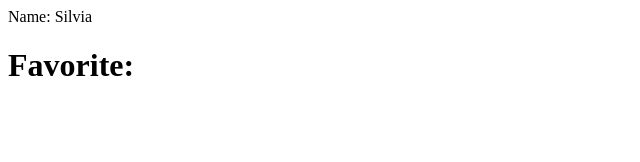
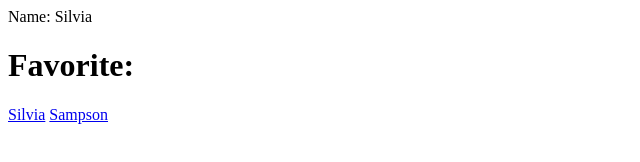
Before and after one commit to githubmave/Dev-express-server, a website: page silvia.html in a window 1280 px wide. Shown: the whole page, without its empty margins (0-640 px from the left). Drawn offline with Linux system fonts and the light colour scheme.

Commit message:
Update silvia.html

```diff
--- a/silvia.html
+++ b/silvia.html
@@ -5,6 +5,8 @@
 <body>
 <h> Name: Silvia</h>
 <h1>Favorite:</h1>
+  <a href='/profile/silvia'>Silvia</a>
+  <a href='/profile/sampson'>Sampson</a>
 
 </body>
 </html>
```
